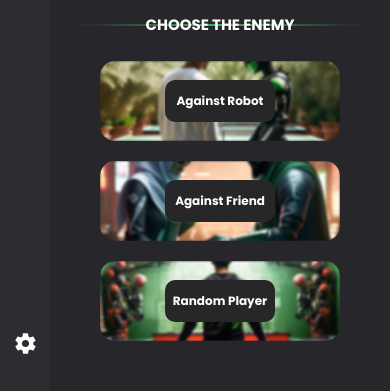
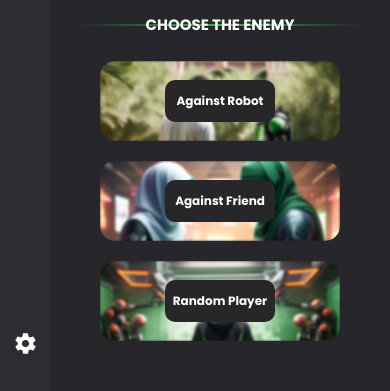
Before and after one commit to YassineElHajjami0/Trenscendence, a Next.js app: page /play in a window 390 px wide. Shown: the part 371-762 px from the top of the page. Built offline with nearby package versions, Linux system fonts and the light colour scheme.

Commit message:
add object-position to {.game-mode-card img} in phone screens

```diff
--- a/app/play/play-page.css
+++ b/app/play/play-page.css
@@ -174,6 +174,7 @@
 		flex-direction: column;
 	}
 	.game-mode-container .game-mode-card img {
+		object-position: 0% 25%;
 		filter: blur(1px);
 	}
 	.game-mode-container .game-mode-card {
@@ -217,6 +218,7 @@
 		flex-direction: column;
 	}
 	.game-mode-container .game-mode-card img {
+		object-position: 0% 25%;
 		filter: blur(1px);
 	}
 	.game-mode-container .game-mode-card {
```
